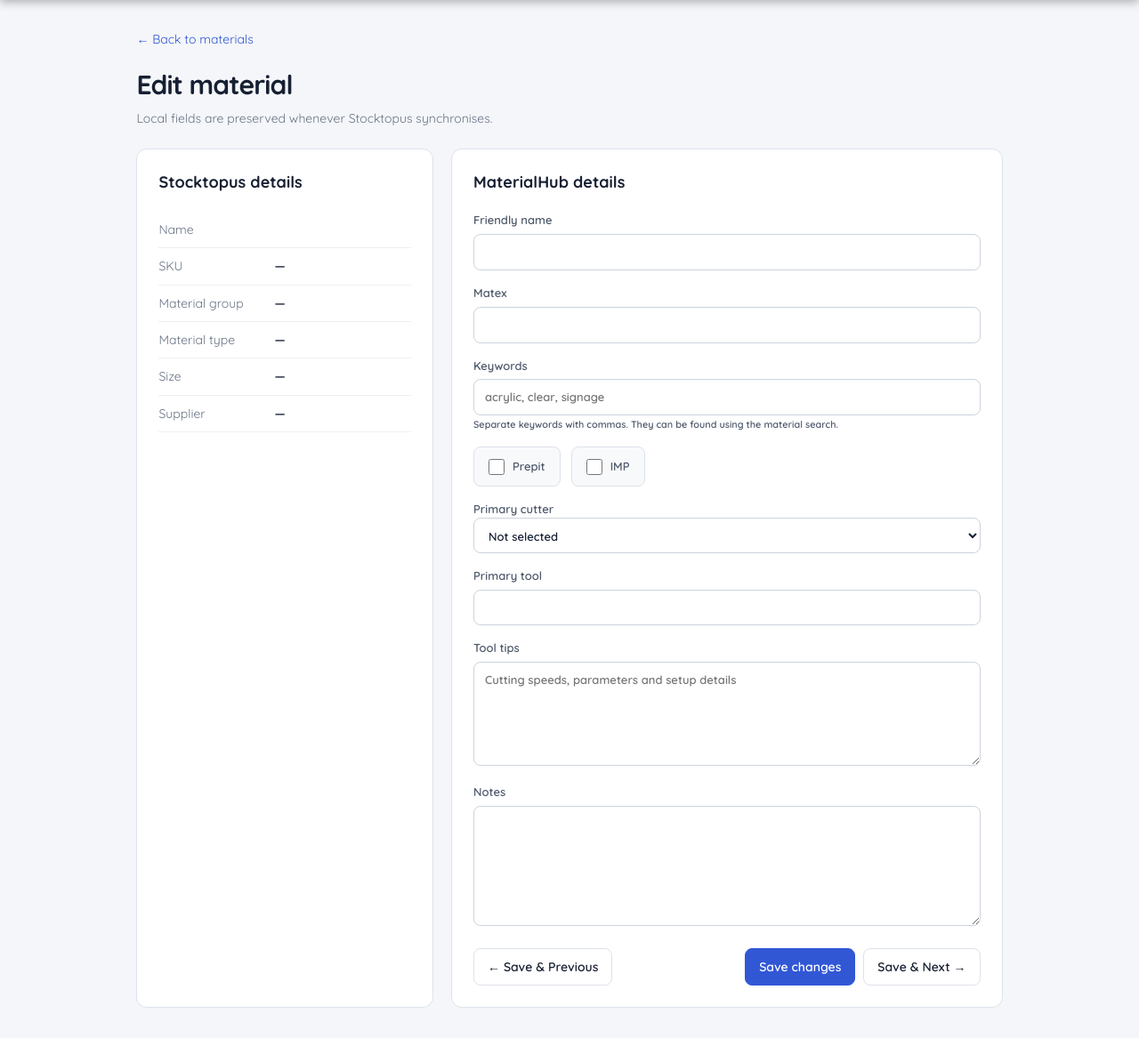
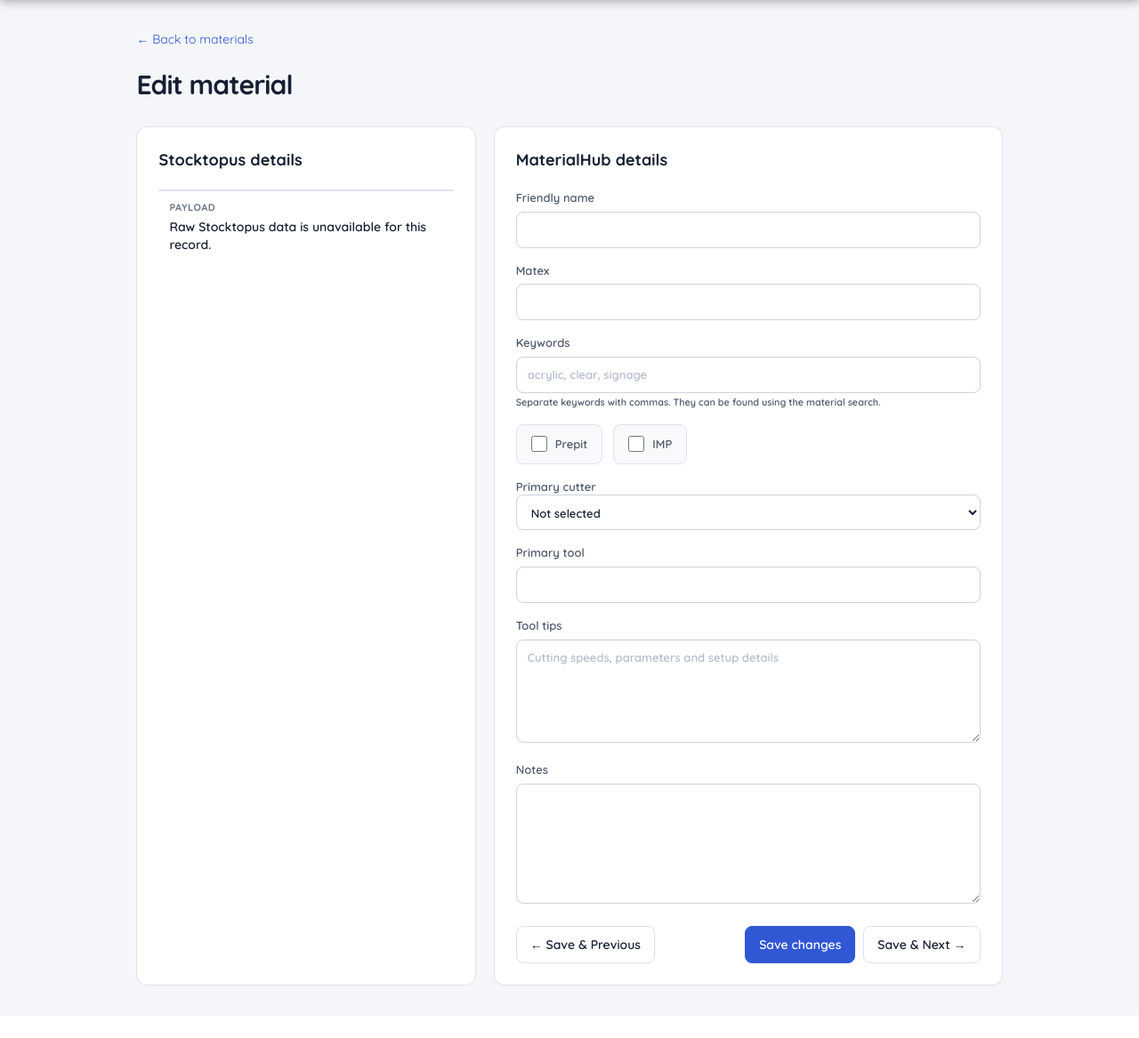
Before and after one commit to Ocsor/MaterialHub, a FastAPI app: template app/templates/edit_material.html in a window 1280 px wide. Shown: the part 66-1233 px from the top of the page at 89% size. After the commit the page ends 1174 px from the top, so only its background shows below. Run offline with FastAPI, Linux system fonts and the light colour scheme; the template is opened without the code that fills it, so the values that code supplies are empty.

Commit message:
Style changes

```diff
--- a/app/static/inline-edit.css
+++ b/app/static/inline-edit.css
@@ -1,5 +1,9 @@
 main {
   max-width: 1050px;
+}
+
+.edit-grid {
+  grid-template-columns: minmax(360px, .9fr) minmax(500px, 1.35fr);
 }
 
 .sku-pill {
@@ -88,6 +92,12 @@ textarea {
   font-family: "Quicksand", ui-sans-serif, system-ui, sans-serif;
 }
 
+input::placeholder,
+textarea::placeholder {
+  color: #b4bcc9;
+  opacity: 1;
+}
+
 .record-position {
   max-width: 45%;
   color: var(--muted);
@@ -116,6 +126,10 @@ textarea {
 @media (max-width: 900px) {
   main {
     max-width: none;
+  }
+
+  .edit-grid {
+    grid-template-columns: 1fr;
   }
 }
 
@@ -174,3 +188,135 @@ textarea {
 .size {
   font-variant-numeric: tabular-nums;
 }
+
+.stocktopus-summary {
+  margin: -10px 0 16px;
+  color: var(--muted);
+  font-size: 12px;
+}
+
+.stocktopus-fields {
+  display: block;
+}
+
+.stocktopus-overview,
+.stocktopus-detail-grid {
+  display: grid;
+  grid-template-columns: repeat(2, minmax(0, 1fr));
+  gap: 1px;
+  overflow: hidden;
+  border: 1px solid var(--line);
+  border-radius: 9px;
+  background: var(--line);
+}
+
+.stocktopus-field--name {
+  grid-column: 1 / -1;
+}
+
+.stocktopus-group--size .stocktopus-detail-grid {
+  grid-template-columns: repeat(3, minmax(0, 1fr));
+}
+
+.stocktopus-group--supplier .stocktopus-detail-grid {
+  grid-template-columns: minmax(0, 1fr);
+}
+
+.stocktopus-field {
+  display: grid;
+  grid-template-columns: minmax(0, 1fr);
+  margin: 0;
+  min-width: 0;
+  border: 0;
+  background: #fff;
+  padding: 11px 12px;
+}
+
+.stocktopus-field dt {
+  display: block;
+  width: 100%;
+  padding: 0 0 3px;
+  border: 0;
+  color: var(--muted);
+  font-size: 11px;
+  font-weight: 700;
+  letter-spacing: .04em;
+  text-transform: uppercase;
+}
+
+.stocktopus-field dd {
+  display: block;
+  width: 100%;
+  margin: 0;
+  padding: 0;
+  border: 0;
+  overflow-wrap: anywhere;
+}
+
+.stocktopus-group {
+  margin-top: 22px;
+}
+
+.stocktopus-group h3 {
+  margin: 0 0 9px;
+  padding: 0;
+  border: 0;
+  color: var(--ink);
+  font-size: 12px;
+  letter-spacing: .045em;
+  text-transform: uppercase;
+}
+
+.stocktopus-field.nested {
+  padding: 10px 12px;
+}
+
+.stocktopus-table-wrap {
+  overflow: hidden;
+  border: 1px solid var(--line);
+  border-radius: 8px;
+}
+
+.stocktopus-table {
+  table-layout: fixed;
+  white-space: normal;
+}
+
+.stocktopus-table th:first-child,
+.stocktopus-table td:first-child {
+  width: 82px;
+}
+
+.stocktopus-table th {
+  background: #f4f6fa;
+  padding: 8px 10px;
+}
+
+.stocktopus-table td {
+  padding: 10px;
+  vertical-align: top;
+  font-size: 12px;
+  overflow-wrap: anywhere;
+}
+
+.stocktopus-table tbody tr:nth-child(even) {
+  background: #f8f9fb;
+}
+
+.stocktopus-empty {
+  border: 1px dashed var(--line);
+  border-radius: 8px;
+  padding: 12px 14px;
+  color: var(--muted);
+}
+
+@media (max-width: 480px) {
+  .stocktopus-overview,
+  .stocktopus-detail-grid {
+    grid-template-columns: 1fr;
+  }
+
+  .stocktopus-group--size .stocktopus-detail-grid {
+    grid-template-columns: repeat(3, minmax(0, 1fr));
+  }
+}
--- a/app/templates/edit_material.html
+++ b/app/templates/edit_material.html
@@ -3,20 +3,41 @@
 {% block content %}
 <a class="back" href="/materials">← Back to materials</a>
 <section class="heading">
-  <div><h1>Edit material</h1><p>Local fields are preserved whenever Stocktopus synchronises.</p></div>
-  <div class="record-position">{{ material.friendly_name or material.name }}</div>
+  <div><h1>Edit material</h1></div>
 </section>
 <div class="edit-grid">
   <section class="card">
     <h2>Stocktopus details</h2>
-    <dl>
-      <dt>Name</dt><dd>{{ material.name }}</dd>
-      <dt>SKU</dt><dd>{{ material.sku or '—' }}</dd>
-      <dt>Material group</dt><dd>{{ material.material_group or '—' }}</dd>
-      <dt>Material type</dt><dd>{{ material.material_type or '—' }}</dd>
-      <dt>Size</dt><dd>{{ material.size_string or '—' }}</dd>
-      <dt>Supplier</dt><dd>{{ material.supplier_name or '—' }}</dd>
-    </dl>
+    <div class="stocktopus-fields">
+      <div class="stocktopus-overview">
+      {% for field in stocktopus_fields %}
+        {% if field.kind == 'value' %}
+          <dl class="stocktopus-field stocktopus-field--{{ field.source_name|replace('_', '-') }}"><dt title="{{ field.source_name }}">{{ field.name }}</dt><dd>{{ field.value }}</dd></dl>
+        {% endif %}
+      {% endfor %}
+      </div>
+      {% for field in stocktopus_fields %}
+        {% if field.kind == 'group' %}
+          <section class="stocktopus-group stocktopus-group--{{ field.source_name|replace('_', '-') }}">
+            <h3 title="{{ field.source_name }}">{{ field.name }}</h3>
+            <div class="stocktopus-detail-grid">
+              {% for child in field.children %}<dl class="stocktopus-field nested"><dt title="{{ child.source_name }}">{{ child.name }}</dt><dd>{{ child.value }}</dd></dl>{% endfor %}
+            </div>
+          </section>
+        {% elif field.kind == 'collection' %}
+          <section class="stocktopus-group">
+            <h3 title="{{ field.source_name }}">{{ field.name }}</h3>
+            {% if field['items'] %}
+              <div class="stocktopus-table-wrap"><table class="stocktopus-table">
+                <thead><tr>{% for child in field['items'][0] %}<th>{{ child.name }}</th>{% endfor %}</tr></thead>
+                <tbody>{% for item in field['items'] %}<tr>{% for child in item %}<td>{{ child.value }}</td>{% endfor %}</tr>{% endfor %}</tbody>
+              </table></div>
+            {% else %}<div class="stocktopus-empty">No entries</div>{% endif %}
+          </section>
+        {% endif %}
+      {% endfor %}
+      {% if not stocktopus_fields %}<dl class="stocktopus-field"><dt>Payload</dt><dd>Raw Stocktopus data is unavailable for this record.</dd></dl>{% endif %}
+    </div>
   </section>
   <form id="edit-material" class="card form" method="post">
     <h2>MaterialHub details</h2>
```
Also changed, not shown: app/routes/materials.py (+70 -1 lines), 1 other file.
